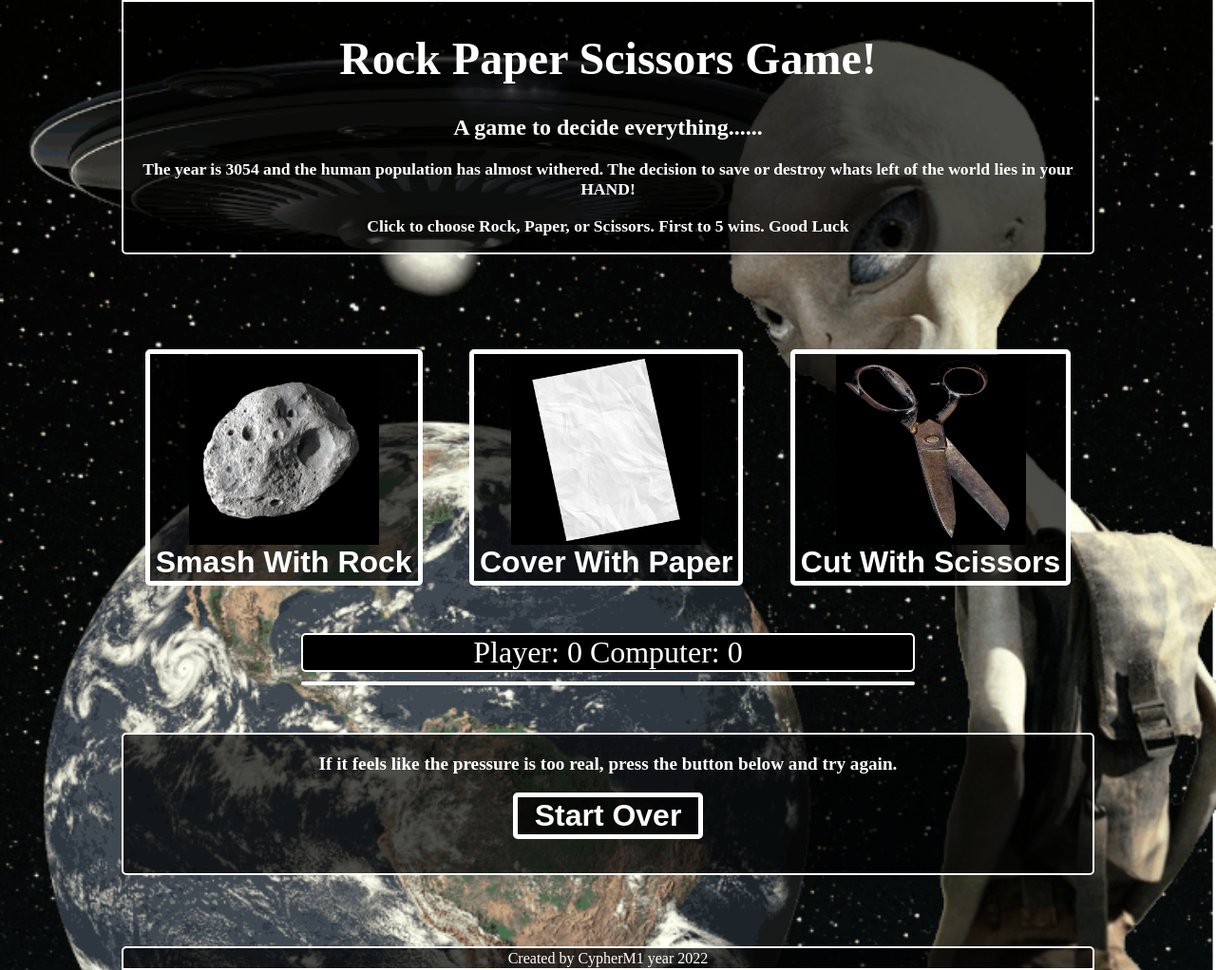
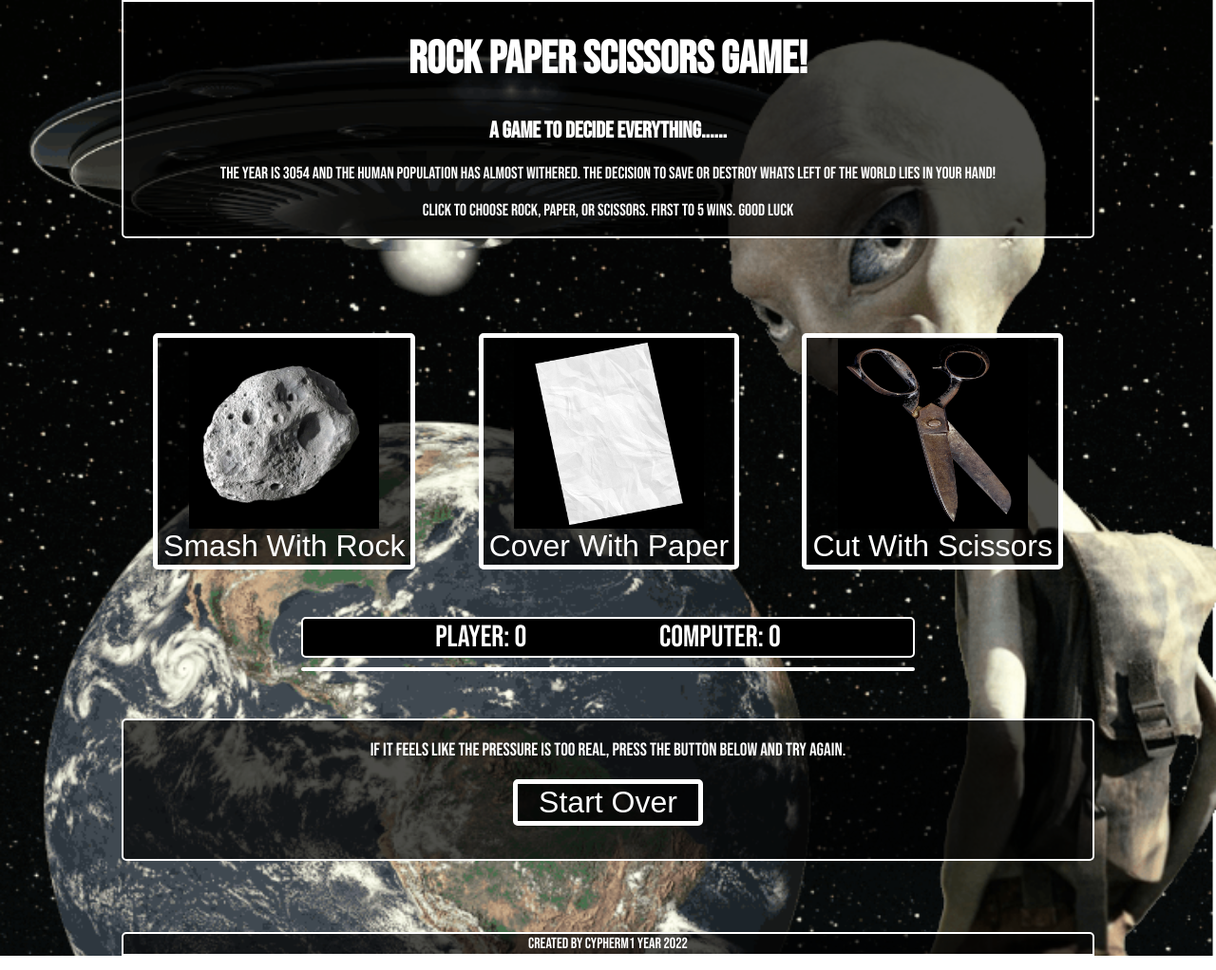
Before and after one commit to CypherM1/rock-paper-scissors, a plain HTML site: page index.html in a window 1280 px wide. Shown: the whole page at 95% size. Drawn offline with Linux system fonts and the light colour scheme.

Commit message:
Seperated the scores so they are not jammed together.

```diff
--- a/brains.js
+++ b/brains.js
@@ -1,9 +1,9 @@
 const btnRock = document.getElementById('rock');
 const btnPaper = document.getElementById('paper');
 const btnScissors = document.getElementById('scissors');
-const btnAny = document.querySelectorAll('.buttonSelect');
 const btnReset = document.getElementById('reset');
-const scoreArea = document.getElementById('scoreArea');
+const scoreArea1 = document.getElementById('scoreArea1');
+const scoreArea2 = document.getElementById('scoreArea2');
 const roundWinner = document.getElementById('roundWinner');
 
 btnRock.addEventListener('click', () => game('rock'))
@@ -27,7 +27,8 @@ function getComputerChoice() {
 //Initial Score for computer and player.
 let playerScore = 0;
 let computerScore = 0;
-scoreArea.textContent = 'Player: ' + playerScore + ' Computer: ' + computerScore;
+scoreArea1.textContent = 'Player: ' + playerScore;
+scoreArea2.textContent = 'Computer: ' + computerScore;
 
 //Function that decides and returns who wins and loses. Then increases the score by 1 or 0.
 function playRound (playerSelection, computerSelection) {
@@ -65,7 +66,8 @@ function game (playerSelection) {
     console.log(playerSelection);
     const computerSelection = getComputerChoice();
     roundWinner.textContent = (playRound(playerSelection, computerSelection));
-    scoreArea.textContent = 'Player: ' + playerScore + ' Computer: ' + computerScore;
+    scoreArea1.textContent = ('Player: ' + playerScore);
+    scoreArea2.textContent = ('Computer: ' + computerScore);
     if (playerScore == 5 && playerScore > computerScore) {
         roundWinner.textContent = 'Player wins Earth is saved!';
         roundWinner.style.backgroundColor = 'green';
@@ -88,7 +90,7 @@ function gameReset () {
     computerScore = 0;
     playerScore = 0;
     roundWinner.textContent = '';
-    scoreArea.textContent = 'Player: ' + playerScore + ' Computer: ' + computerScore;
+    scoreArea.textContent = 'Player: ' + playerScore + '  ' + 'Computer: ' + computerScore;
     roundWinner.style.backgroundColor = 'black';
     window.location.reload()
 }
--- a/index.html
+++ b/index.html
@@ -5,6 +5,9 @@
     <meta http-equiv="X-UA-Compatible" content="IE=edge">
     <meta name="viewport" content="width=device-width, initial-scale=1.0">
     <title>RockPaperScissors!</title>
+    <link rel="preconnect" href="https://fonts.googleapis.com">
+<link rel="preconnect" href="https://fonts.gstatic.com" crossorigin>
+<link href="https://fonts.googleapis.com/css2?family=Bebas+Neue&display=swap" rel="stylesheet">
     <link rel="stylesheet" href="./styles.css" />
     <link rel="shortcut icon" type="image/jpg" href="pics/RPSIcon.png"/>
     <script type="text/javascript" src="./brains.js" defer></script>
@@ -37,7 +40,10 @@
     </div>
 
     <div id='results'>
-        <div id='scoreArea'></div>
+        <div id='scoreArea'>
+            <div id='scoreArea1'></div>
+            <div id='scoreArea2'></div>
+        </div>
         <div id='roundWinner'></div>
     </div>
 
--- a/styles.css
+++ b/styles.css
@@ -9,6 +9,7 @@ body {
     background-image: url('./pics/rpsBG.png');
     background-repeat: no-repeat;
     background-size: cover;
+    font-family: 'Bebas Neue', cursive;
 }
 
 header {
@@ -25,7 +26,6 @@ h1 {
 
 .description {
     font-size: 1.1em;
-    font-weight: bold;
 }
 
 .rpsOptions {
@@ -46,7 +46,6 @@ button {
     border: 5px solid white;
     border-radius: 5px;
     font-size: 2em;
-    font-weight: bold;
 }
 
 button:hover {
@@ -76,7 +75,6 @@ button:hover {
 }
 
 #resetText {
-    font-weight: bold;
     font-size: 1.2em;
 }
 
@@ -87,6 +85,11 @@ button:hover {
     justify-content: center;
     align-items: center;
     gap: 10px;
+}
+
+#scoreArea{
+    display: flex;
+    justify-content: space-evenly;
 }
 
 #scoreArea, #roundWinner {
```
